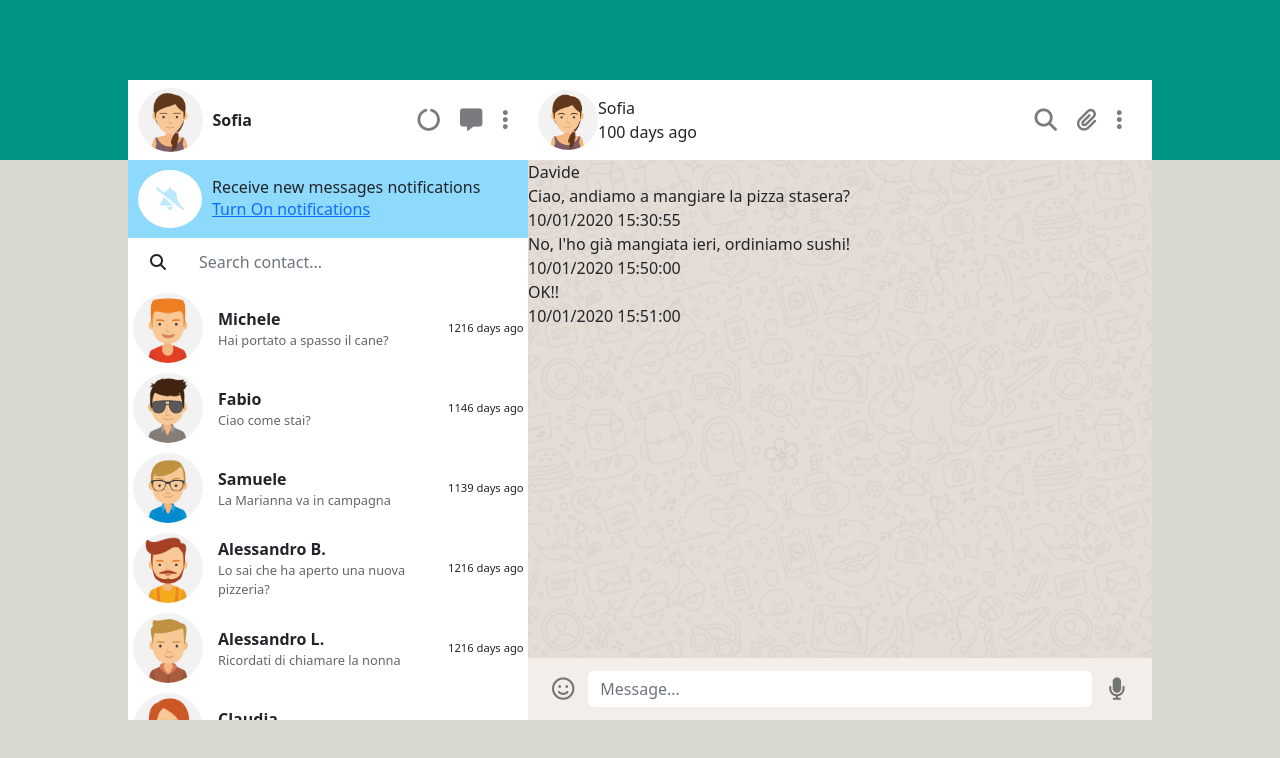
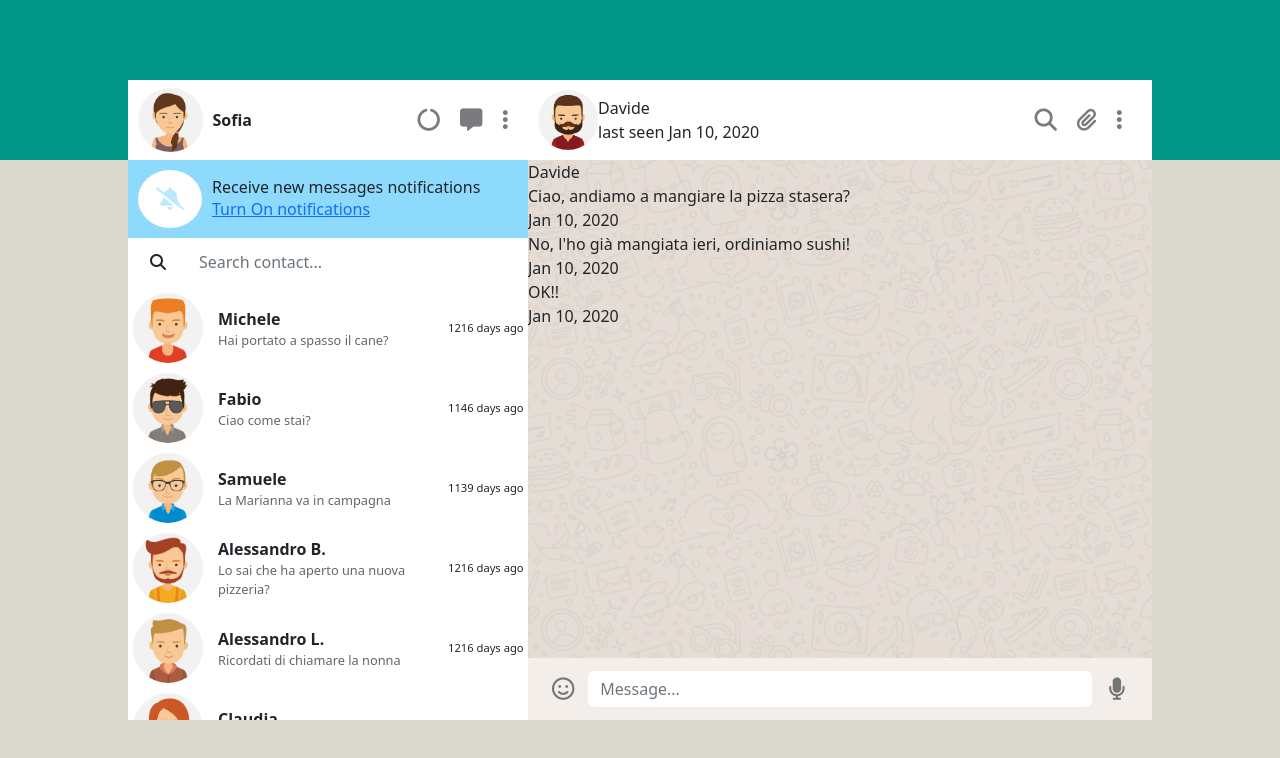
Before and after one commit to andriy-kolokolov/vuejs-whatsapp-clone, a Vue app: page / in a window 1280 px wide. Shown: the top 758 px of the page. Built offline with nearby package versions, Linux system fonts and the light colour scheme.

Commit message:
add main header data update

```diff
--- a/src/App.vue
+++ b/src/App.vue
@@ -21,7 +21,10 @@ import MainMessageInput from "@/components/MainMessageInput.vue";
     </aside>
 
     <main class="main">
-        <main-header class="main__header"/>
+        <main-header class="main__header"
+                :contacts="contacts"
+                :selected-contact="selectedContact"
+        />
         <main-chat
                 class="main__chat"
                 :contacts="contacts"
@@ -34,8 +37,8 @@ import MainMessageInput from "@/components/MainMessageInput.vue";
 <script>
 export default {
     methods: {
-        selectContact(index){
-            this.selectedContact = index;
+        selectContact(selectedContactIndex) {
+            this.selectedContact = selectedContactIndex;
         },
         getSearchTerm(searchTerm) {
             this.searchTerm = searchTerm;
--- a/src/components/MainChat.vue
+++ b/src/components/MainChat.vue
@@ -6,11 +6,11 @@
                 <div v-for="(message, index) in contact.messages" :key="index" class="message">
                     <div v-if="message.status === 'sent'" class="message-sent">
                         <div class="message-txt">{{ message.message }}</div>
-                        <div class="message-date">{{ message.date }}</div>
+                        <div class="message-date">{{ getReadableDate(message.date) }}</div>
                     </div>
                     <div v-else class="message-received">
                         <div class="message-txt">{{ message.message }}</div>
-                        <div class="message-date">{{ message.date }}</div>
+                        <div class="message-date">{{ getReadableDate(message.date) }}</div>
                     </div>
                 </div>
             </div>
@@ -30,6 +30,16 @@ export default {
             type: Array,
             required: true
         }
+    },
+    methods: {
+        getReadableDate(dateString) {
+            const [datePart, timePart] = dateString.split(' ');
+            const [day, month, year] = datePart.split('/');
+            const [hours, minutes, seconds] = timePart.split(':');
+            const isoDate = new Date(`${year}-${month}-${day}T${hours}:${minutes}:${seconds}`);
+            const options = {month: 'short', day: 'numeric', year: 'numeric'};
+            return isoDate.toLocaleDateString('en-US', options);
+        }
     }
 }
 </script>
--- a/src/components/MainHeader.vue
+++ b/src/components/MainHeader.vue
@@ -3,11 +3,11 @@
         <div class="profile-wrapper">
             <div class="profile-wrapper__left">
                 <div class="avatar-wrapper">
-                    <img src="../assets/img/avatar_io.jpg" alt=""/>
+                    <img :src="getAvatar()" alt=""/>
                 </div>
                 <div class="profile-info">
-                    <div class="profile-name">Sofia</div>
-                    <div class="profile-last-access">100 days ago</div>
+                    <div class="profile-name">{{ getName() }}</div>
+                    <div class="profile-last-access">last seen {{ getMsgTime() }}</div>
                 </div>
             </div>
 
@@ -22,7 +22,42 @@
 
 <script>
 export default {
-    name: "MainHeader"
+    name: "MainHeader",
+    props: {
+        selectedContact: {
+            type: Number,
+            required: true
+        },
+        contacts: {
+            type: Array,
+            required: true
+        }
+    },
+    methods: {
+        getName() {
+            return this.contacts[this.selectedContact].name;
+        },
+        getAvatar() {
+            return this.contacts[this.selectedContact].avatar;
+        },
+        getMsgTime() {
+            const messages = this.contacts[this.selectedContact].messages;
+            //find last received message and return its date
+            for (let i = 0; i < messages.length; i++) {
+                if (messages[i].status === 'received') {
+                    return this.getReadableDate(messages[i].date)
+                }
+            }
+        },
+        getReadableDate(dateString) {
+            const [datePart, timePart] = dateString.split(' ');
+            const [day, month, year] = datePart.split('/');
+            const [hours, minutes, seconds] = timePart.split(':');
+            const isoDate = new Date(`${year}-${month}-${day}T${hours}:${minutes}:${seconds}`);
+            const options = {month: 'short', day: 'numeric', year: 'numeric'};
+            return isoDate.toLocaleDateString('en-US', options);
+        },
+    }
 }
 </script>
 
```
Lines whose indentation alone changed are shown as unchanged.
